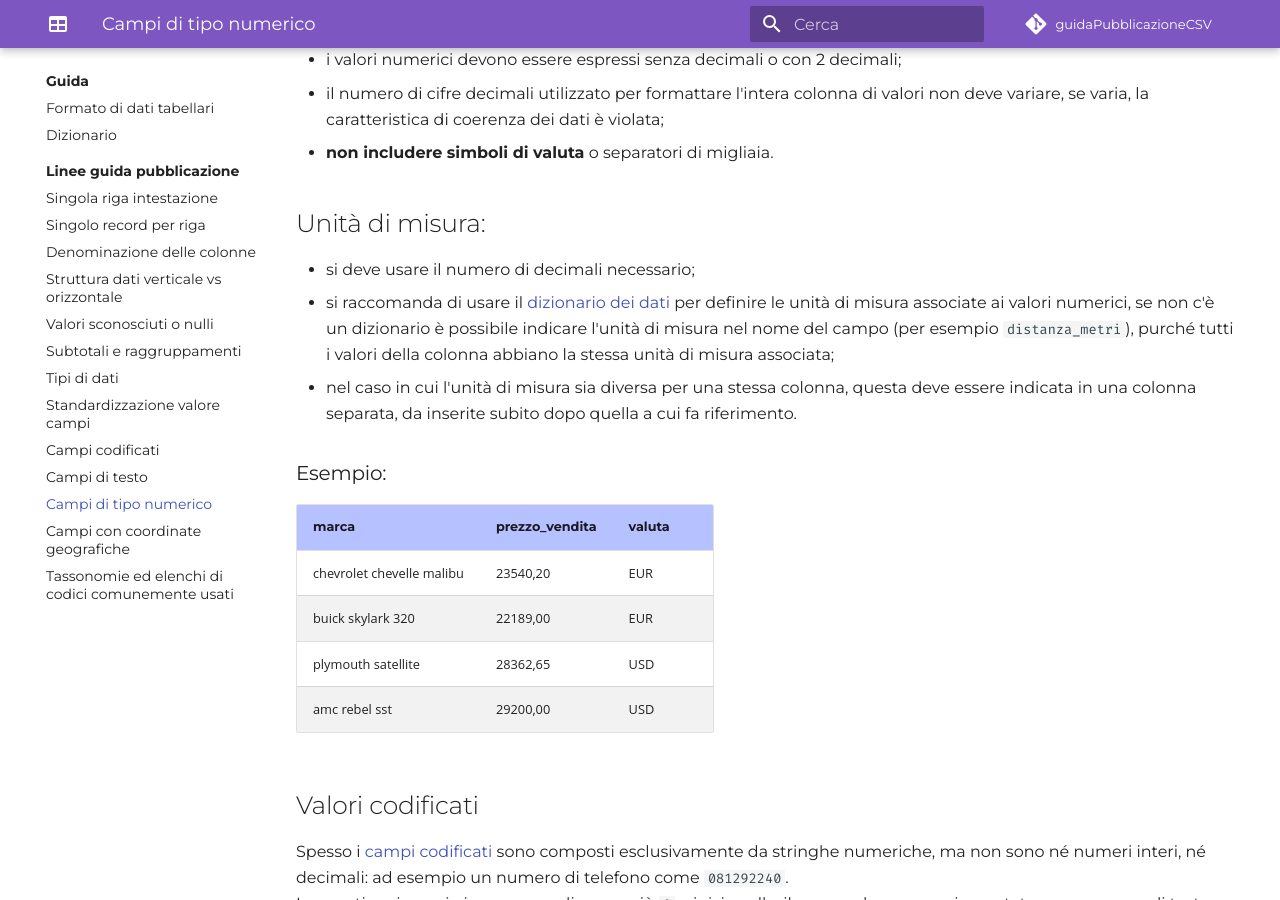
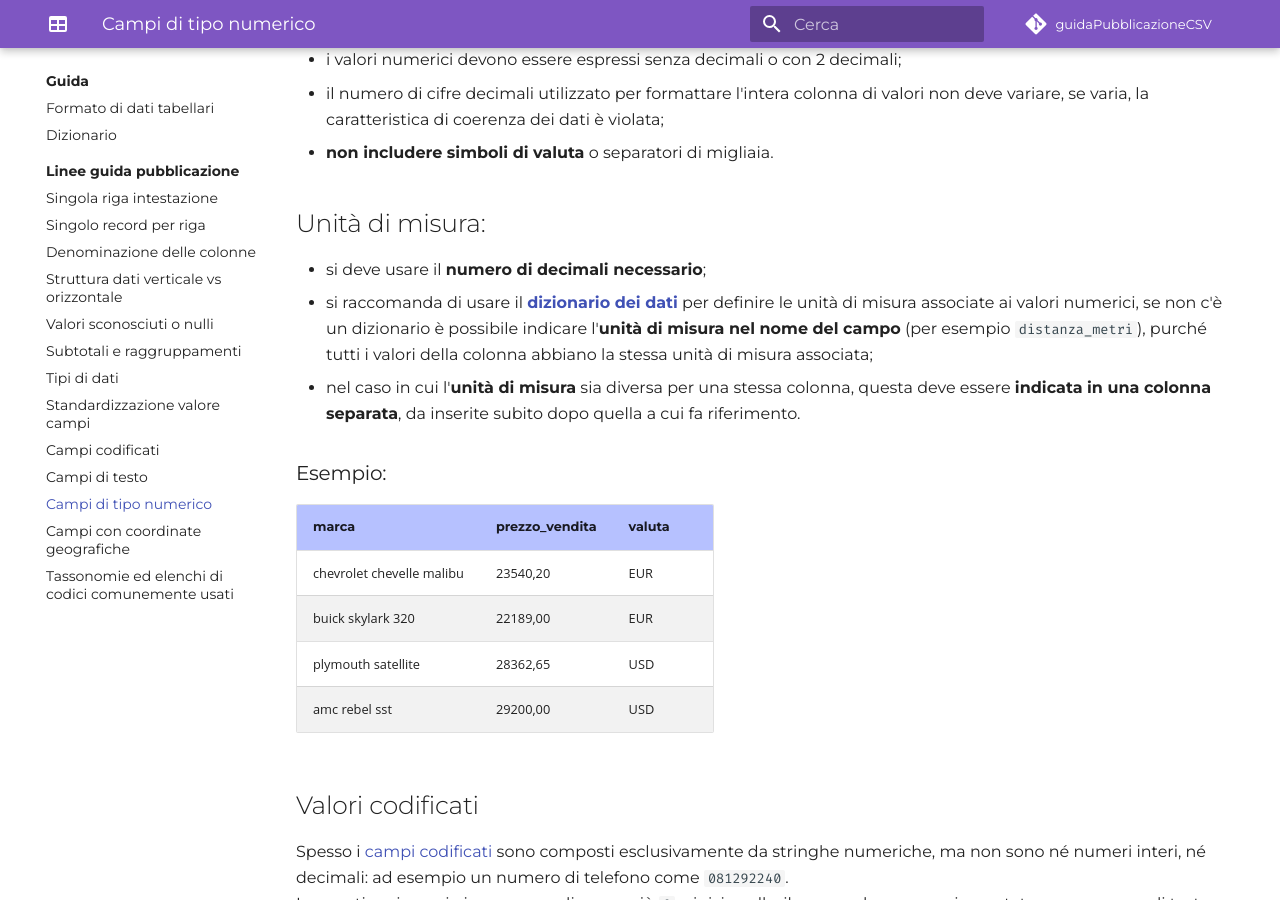
Before and after one commit to ondata/guidaPraticaPubblicazioneCSV, an MkDocs documentation site: the page built from docs/guida/linee_guida_pubblicazione/P11_campi_tipo_numerico.md, in a window 1280 px wide and 900 px high, scrolled down 862 px. Built offline with MkDocs 1.6.1 and Material for MkDocs 9.7.7, drawn with Linux system fonts in a browser that asks for light colours; comment, search, counter and statistics services are not loaded; some of the changed text lies outside the part shown.

Commit message:
fatta revisione

```diff
--- a/docs/guida/linee_guida_pubblicazione/P11_campi_tipo_numerico.md
+++ b/docs/guida/linee_guida_pubblicazione/P11_campi_tipo_numerico.md
@@ -26,9 +26,9 @@ I campi numerici devono essere codificati esclusivamente come tipi di dati numer
 
 ## Unità di misura:
 
-  - si deve usare il numero di decimali necessario;
-  - si raccomanda di usare il [dizionario dei dati](../dizionario_dati.md) per definire le unità di misura associate ai valori numerici, se non c'è un dizionario è possibile indicare l'unità di misura nel nome del campo (per esempio `distanza_metri`), purché tutti i valori della colonna abbiano la stessa unità di misura associata;
-  - nel caso in cui l'unità di misura sia diversa per una stessa colonna, questa deve essere indicata in una colonna separata, da inserite subito dopo quella a cui fa riferimento.
+  - si deve usare il **numero di decimali necessario**;
+  - si raccomanda di usare il **[dizionario dei dati](../dizionario_dati.md)** per definire le unità di misura associate ai valori numerici, se non c'è un dizionario è possibile indicare l'**unità di misura nel nome del campo** (per esempio `distanza_metri`), purché tutti i valori della colonna abbiano la stessa unità di misura associata;
+  - nel caso in cui l'**unità di misura** sia diversa per una stessa colonna, questa deve essere **indicata in una colonna separata**, da inserite subito dopo quella a cui fa riferimento.
 
 ### Esempio:
 
@@ -135,4 +135,4 @@ Output dopo ordinamento per colonna `classifica`:
 
 In quest'ultimo esempio, le virgolette `"` intorno ad ogni stringa di numeri sono incluse per rendere l'esempio più esplicito, ma in un foglio elettronico reale non sono visibili anche se il campo è di tipo "testo".
 
-Una buona pratica è quella di controllare il tipo di dato prima della pubblicazione, o nel sistema/programma in cui viene generato il file, o con uno degli strumenti di convalida della sezione [strumenti per i file CSV](../strumenti_file_CSV.md).
+Una buona pratica è quella di **controllare il tipo di dato prima della pubblicazione**, o nel sistema/programma in cui viene generato il file, o con uno degli strumenti di convalida della sezione [strumenti per i file CSV](../strumenti_file_CSV.md).
```
